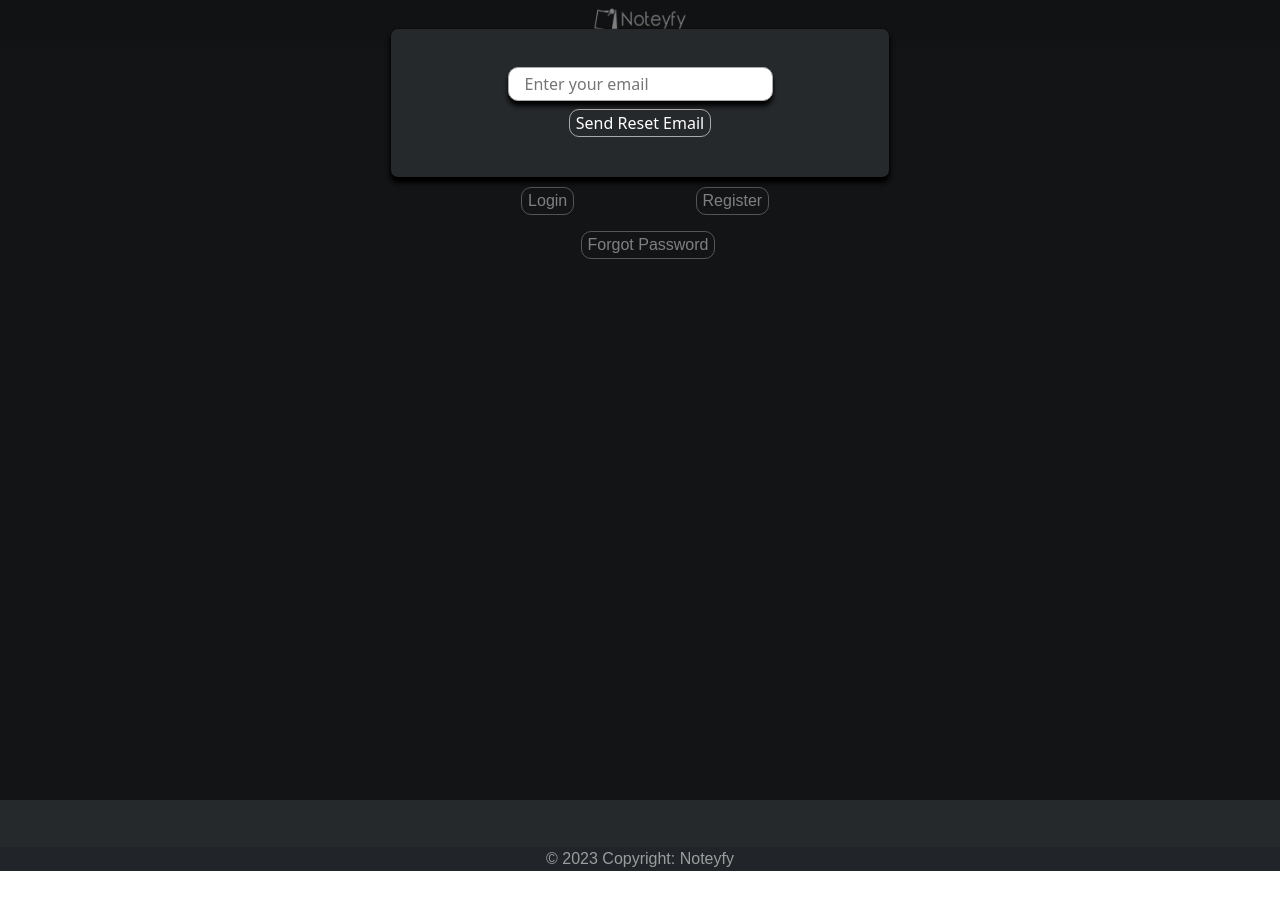
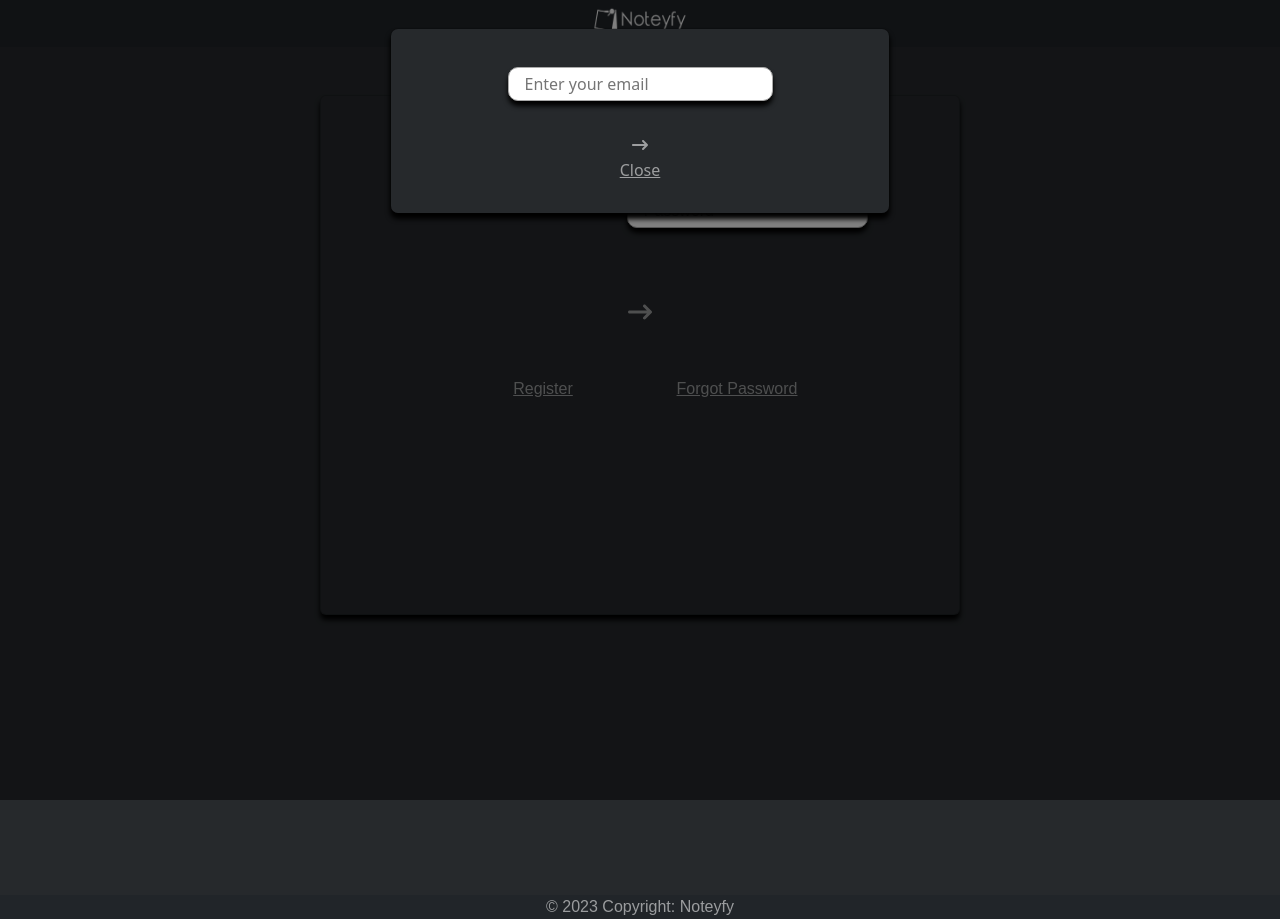
Before and after one commit to suseendran93/note-taking-mern-app, a React (Create React App) app in the folder client/: page / in a window 1280 px wide. Both pictures are taken after a click on the button "Forgot Password". Before the commit the page ends 871 px from the top, so only its background shows below. Built offline with nearby package versions, Linux system fonts and the light colour scheme; no server answers.

Commit message:
login page css change

```diff
--- a/client/src/App.css
+++ b/client/src/App.css
@@ -10,6 +10,7 @@
 sans-serif; ;
 
 }
+
 
 
 /*------------CSS RESET SECTION-------------------*/
@@ -145,6 +146,13 @@ select {
   color: #fff;
 }
 
+.custom-login-btn{
+  text-align: left;
+  background: none;
+  border: none;
+  color: rgba(255, 255, 255, 0.55);;
+  text-decoration: underline;
+}
 .notes-content{
   background-color: var(--background);
   color: #fff;
@@ -361,3 +369,21 @@ input:-internal-autofill-selected {
   margin: 5px;
   border-radius:25px;
 }
+
+.login-label{
+  color:rgba(255, 255, 255, 0.55);
+  /* text-align: right; */
+}
+
+.signin-label{
+  color:rgba(255, 255, 255, 0.55);
+
+}
+
+.login-card{
+  max-width: 40rem;
+  margin: auto;
+  background: var(--background);
+  box-shadow: var(--boxShadow);
+  height: 65vh;
+}
--- a/client/src/pages/Login.js
+++ b/client/src/pages/Login.js
@@ -8,7 +8,9 @@ import {
   // confirmPasswordReset,
 } from "firebase/auth";
 import { ToastContainer, toast } from "react-toastify";
-import { Modal } from "react-bootstrap";
+import { Modal, Card } from "react-bootstrap";
+import { FontAwesomeIcon } from "@fortawesome/react-fontawesome";
+import { faLongArrowRight } from "@fortawesome/free-solid-svg-icons";
 
 const Login = () => {
   const navigate = useNavigate();
@@ -64,9 +66,13 @@ const Login = () => {
   };
   return (
     <div className="container" style={{ height: "100vh" }}>
-      <div className="row p-3">
-        <form>
-          <div className="col-12 my-3">
+      <Card className="row p-3 my-5 login-card">
+        <div className="col">
+          <div className="row justify-content-center my-4">
+            <div className="col-12 col-md-2 login-label">
+              <label for="email">Email:</label>
+            </div>
+            <div className="col-12 col-md-3">
               <input
                 type="email"
                 id="email"
@@ -76,7 +82,13 @@ const Login = () => {
                 onChange={(e) => setEmail(e.target.value)}
               />
             </div>
-          <div className="col-12 my-3">
+          </div>
+
+          <div className="row justify-content-center my-4">
+            <div className="col-12 col-md-2 login-label">
+              <label for="password">Password:</label>
+            </div>
+            <div className="col-12 col-md-3">
               <input
                 type="password"
                 id="password"
@@ -86,42 +98,48 @@ const Login = () => {
                 onChange={(e) => setPassword(e.target.value)}
               />
             </div>
+          </div>
           <div className="row">
             <ToastContainer />
           </div>
-          <div className="row justify-content-center align-items-center">
-            <div className="col-sm-2 col-6 my-2">
+          <div className="row justify-content-center align-items-center my-5">
+            <div className="col-12">
+              <FontAwesomeIcon
+                className="edit-icons"
+                icon={faLongArrowRight}
+                style={{
+                  cursor: "pointer",
+                  fontSize: "24px",
+                  color: "rgba(255, 255, 255, 0.55)",
+                }}
+                onClick={handleLogin}
+              />
+            </div>
+            <div className="row justify-content-center mt-5">
+              <div className="col-12 col-md-4">
                 <button
                   type="button"
-                className="custom-btn edit-icons"
-                onClick={handleLogin}
-              >
-                Login
-              </button>
-            </div>
-            <div className="col-sm-2 col-6">
-              <button
-                type="button"
-                className="custom-btn edit-icons"
+                  className="custom-login-btn"
                   onClick={handleRegister}
                 >
                   Register
                 </button>
               </div>
-            <div className="row">
-              <div className="col-12 m-2">
+              <div className="col-12 col-md-4">
                 <button
-                  type="button"
-                  className="custom-btn edit-icons"
-                  onClick={() => setIsForgotPasswordModalOpen(true)}
+                  className="custom-login-btn"
+                  onClick={(e) => {
+                    e.preventDefault();
+                    setIsForgotPasswordModalOpen(true);
+                  }}
                 >
                   Forgot Password
                 </button>
               </div>
             </div>
           </div>
-        </form>
         </div>
+      </Card>
       {isForgotPasswordModalOpen && (
         <Modal
           className="forgot-password"
@@ -143,13 +161,26 @@ const Login = () => {
             </div>
           </div>
           <div className="row justify-content-center align-items-center">
+            <div className="col-12 mt-4" style={{ textAlign: "center" }}>
+              <FontAwesomeIcon
+                icon={faLongArrowRight}
+                style={{
+                  cursor: "pointer",
+                  fontSize: "16px",
+                  color: "rgba(255, 255, 255, 0.55)",
+                }}
+                onClick={handleForgotPassword}
+              />
+            </div>
             <div className="col-12" style={{ textAlign: "center" }}>
               <button
-                onClick={handleForgotPassword}
                 type="button"
-                className="custom-btn edit-icons"
+                className="custom-login-btn"
+                onClick={() => {
+                  setIsForgotPasswordModalOpen(false);
+                }}
               >
-                Send Reset Email
+                Close
               </button>
             </div>
           </div>
```
Lines whose indentation alone changed are shown as unchanged.
